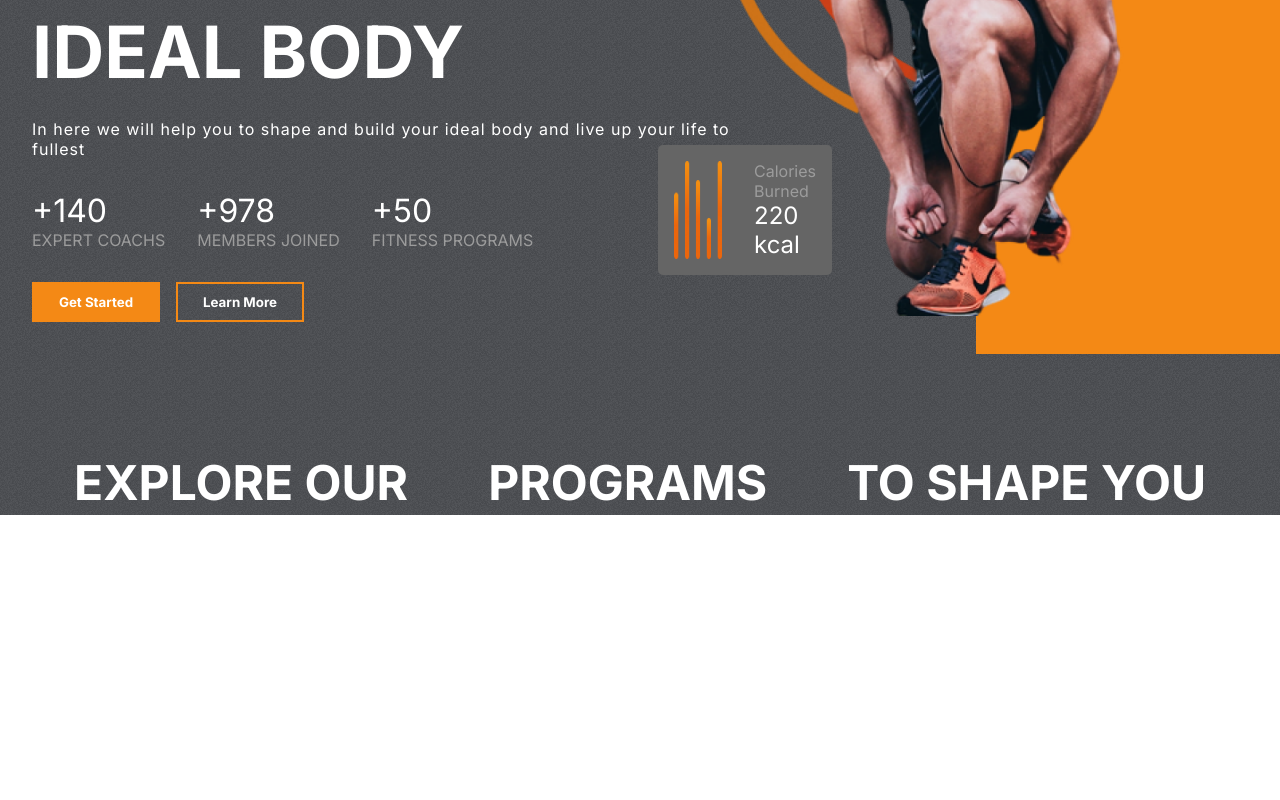
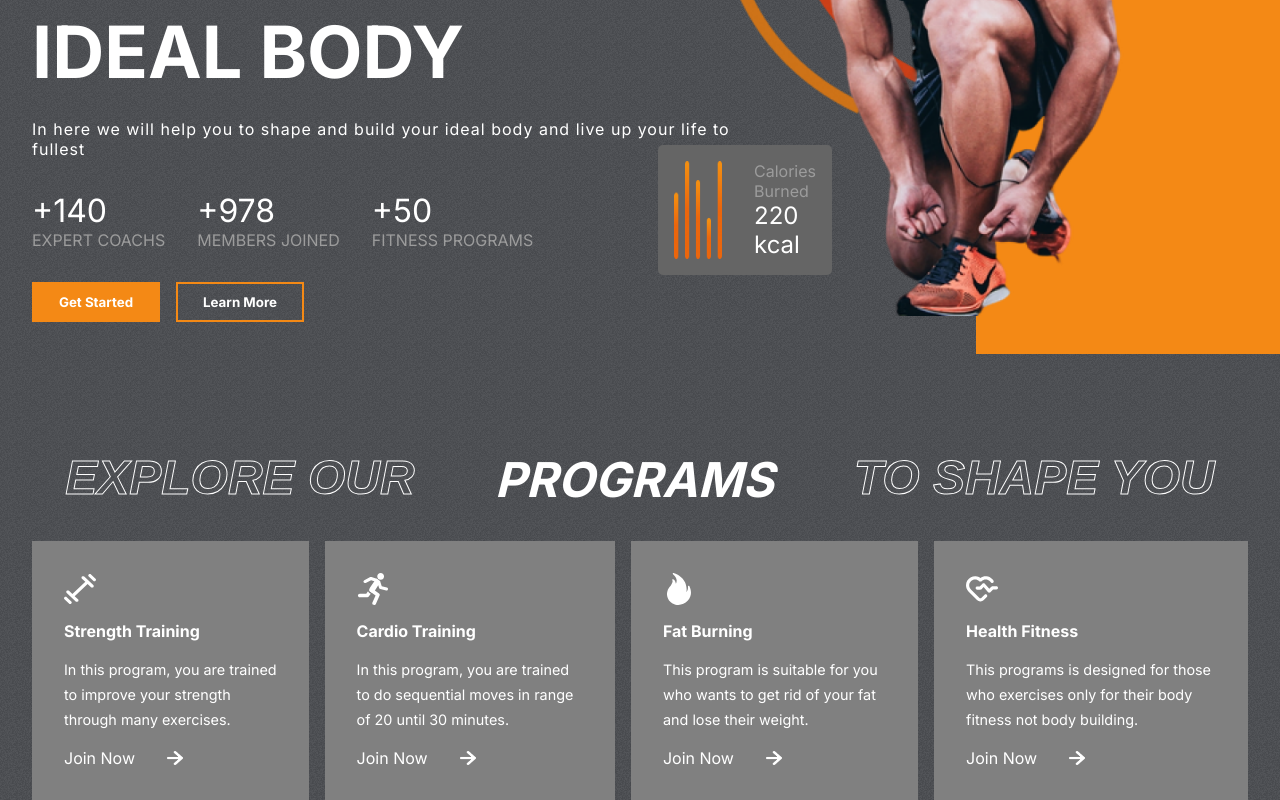
Before and after one commit to nosianuri/fitness-club, a React (Create React App) app: page / in a window 1280 px wide. Shown: the part 367-1167 px from the top of the page. Before the commit the page ends 882 px from the top, so only its background shows below. Built offline with nearby package versions, Linux system fonts and the light colour scheme.

Commit message:
set programs

```diff
--- a/src/components/Programs/Programs.css
+++ b/src/components/Programs/Programs.css
@@ -2,7 +2,7 @@
     display: flex;
     flex-direction: column;
     gap: 2rem;
-    padding: 0.2rem;
+    padding: 0 2rem;
 }
 
 .programs-header{
@@ -13,4 +13,47 @@
     justify-content: center;
     color: white;
     text-transform: uppercase;
+    font-style: italic;
 }
+
+.program-categories{
+    display: flex;
+    gap: 1rem;
+}
+
+.category{
+    display: flex;
+    flex-direction: column;
+    background-color: gray;
+    padding: 2rem;
+    gap: 1rem;
+    color: white;
+    justify-content: space-between;
+}
+
+.category>:nth-child(1){
+    width: 2rem;
+    height: 2rem;fill: white;
+}
+.category>:nth-child(2){
+    font-size: 1rem;
+    font-weight: bold;
+}
+.category>:nth-child(3){
+    font-size: 0.9rem;
+    line-height: 25px;
+}
+
+.join-now{
+    display: flex;
+    align-items: center;gap: 2rem;
+}
+
+.join-now>img{
+    width: 1rem;
+}
+
+.category:hover{
+    background: var(--planCard);
+    cursor: pointer;
+}
--- a/src/components/Programs/Programs.jsx
+++ b/src/components/Programs/Programs.jsx
@@ -1,13 +1,26 @@
 import React from 'react';
 import './Programs.css';
+import {programsData} from '../../data/programsData';
+import RightArrow from '../../assets/rightArrow.png'
 
 const Programs = () => {
     return (
         <div className='Programs' id='programs'>
             <div className='programs-header'>
-                <span>Explore our</span>
+                <span className='stroke-text'>Explore our</span>
                 <span>Programs</span>
-                <span>to shape you</span>
+                <span className='stroke-text'>to shape you</span>
+            </div>
+
+            <div className='program-categories'>
+                {programsData.map((program)=>(
+                    <div className='category'>
+                        {program.image}
+                        <span>{program.heading}</span>
+                        <span>{program.details}</span>
+                        <div className='join-now'><span>Join Now</span><img src={RightArrow} alt="" /></div>
+                    </div>
+                ))}
             </div>
         </div>
     );
```
Also changed, not shown: 1 other file (tests, documents, lock files or other folders).
